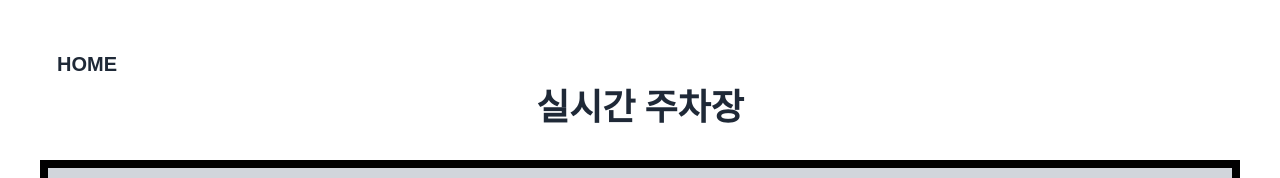
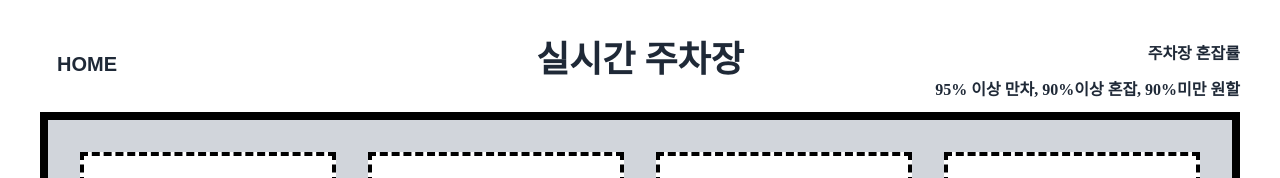
Before and after one commit to Dark-jin/Airplane, a React (Vite) app: page /airport-parking in a window 1280 px wide. Shown: the top 178 px of the page. Built offline with nearby package versions, Linux system fonts and the light colour scheme; no server answers.

Commit message:
feat: 주차장 혼잡율 안내

```diff
--- a/src/pages/Airportparking.tsx
+++ b/src/pages/Airportparking.tsx
@@ -79,12 +79,18 @@ const Airportparking = () => {
   };
   return (
     <div>
-      <div className="text-start">
-        <button className="btn btn-ghost text-xl" onClick={homeclick}>
-          HOME
-        </button>
+      <div className="grid grid-cols-3">
+        <div className="text-start">
+          <button className="btn btn-ghost text-xl" onClick={homeclick}>
+            HOME
+          </button>
+        </div>
+        <div className="font-bold text-4xl mb-8">실시간 주차장</div>
+        <div className="font-bold text-end">
+          <div className="mb-3">주차장 혼잡률</div>
+          95% 이상 만차, 90%이상 혼잡, 90%미만 원할
+        </div>
       </div>
-      <div className="font-bold text-4xl mb-8">실시간 주차장</div>
       <div className="pr-8 pl-8 border-solid border-black border-8  bg-gray-300">
         <div className="grid grid-cols-4 gap-8">
           <div className="mt-8">
```
